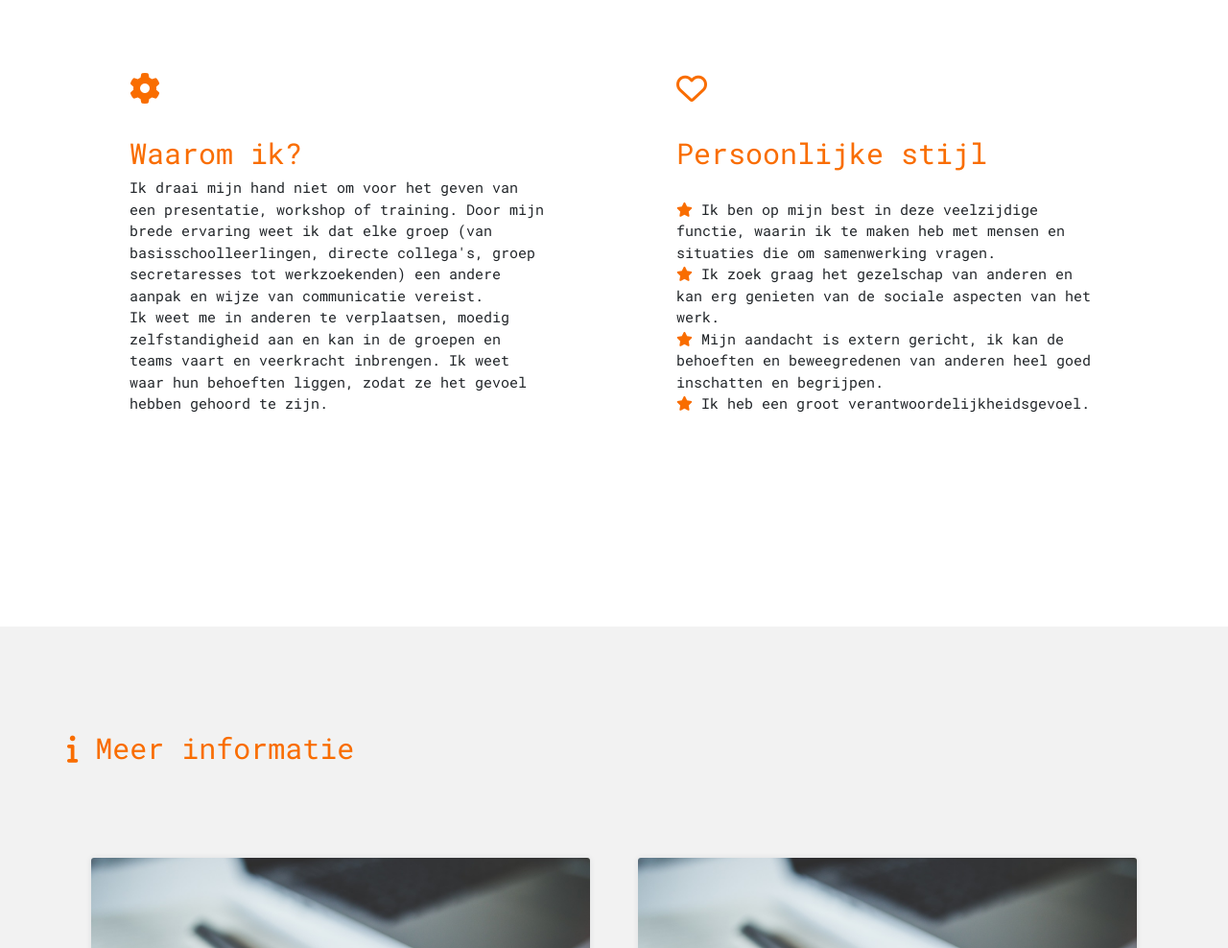
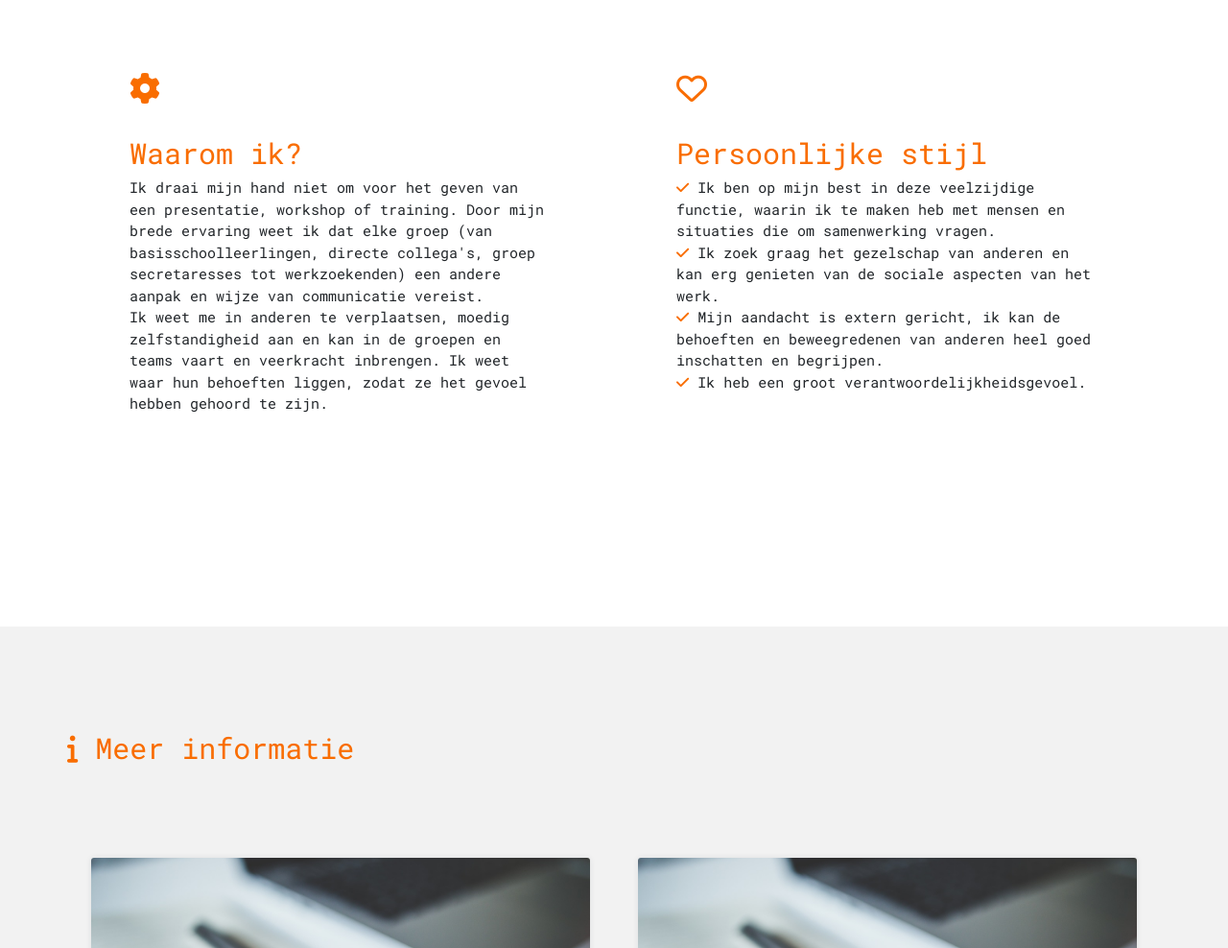
Before and after one commit to raicappon/Dit-is-mijn-website, a plain HTML site: page index.html in a window 1280 px wide. Shown: the part 1771-2759 px from the top of the page at 96% size. Drawn offline with nearby package versions, Linux system fonts and the light colour scheme.

Commit message:
23 okt
23 okt

```diff
--- a/index.html
+++ b/index.html
@@ -145,17 +145,16 @@ Maar liefst 1,3 miljoen mensen in Nederland tussen de 16 en 65 jaar hebben moeit
               </h2>
             </div>
             <p>
-              <br>
-             <i class="fa fa-star fa-1x" aria-hidden="true" style="color:#F96D00;"></i>
+             <i class="fa fa-check fa-1x" aria-hidden="true" style="color:#F96D00;"></i>
                 Ik ben op mijn best in deze veelzijdige functie, waarin ik te maken heb met mensen en situaties die om samenwerking vragen.
                 <br>
-                <i class="fa fa-star fa-1x" aria-hidden="true" style="color:#F96D00;"></i>
+                <i class="fa fa-check fa-1x" aria-hidden="true" style="color:#F96D00;"></i>
                  Ik zoek graag het gezelschap van anderen en kan erg genieten van de sociale aspecten van het werk.
                 <br>
-                <i class="fa fa-star fa-1x" aria-hidden="true" style="color:#F96D00;"></i>
+                <i class="fa fa-check fa-1x" aria-hidden="true" style="color:#F96D00;"></i>
                 Mijn aandacht is extern gericht, ik kan de behoeften en beweegredenen van anderen heel goed inschatten en begrijpen.
                 <br>
-                <i class="fa fa-star fa-1x" aria-hidden="true" style="color:#F96D00;"></i>
+                <i class="fa fa-check fa-1x" aria-hidden="true" style="color:#F96D00;"></i>
                 Ik heb een groot verantwoordelijkheidsgevoel.
             </p>
           </div>
```
